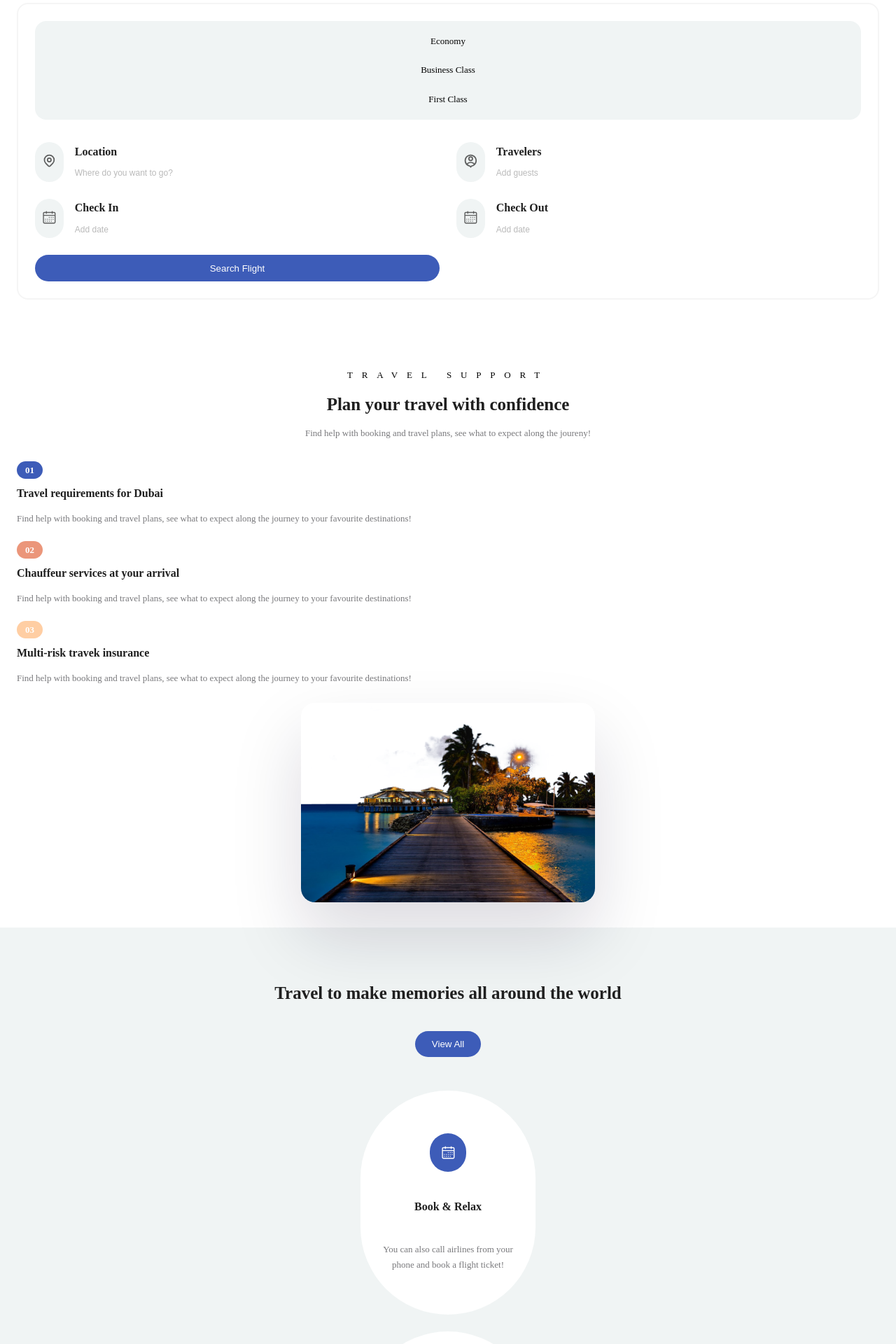
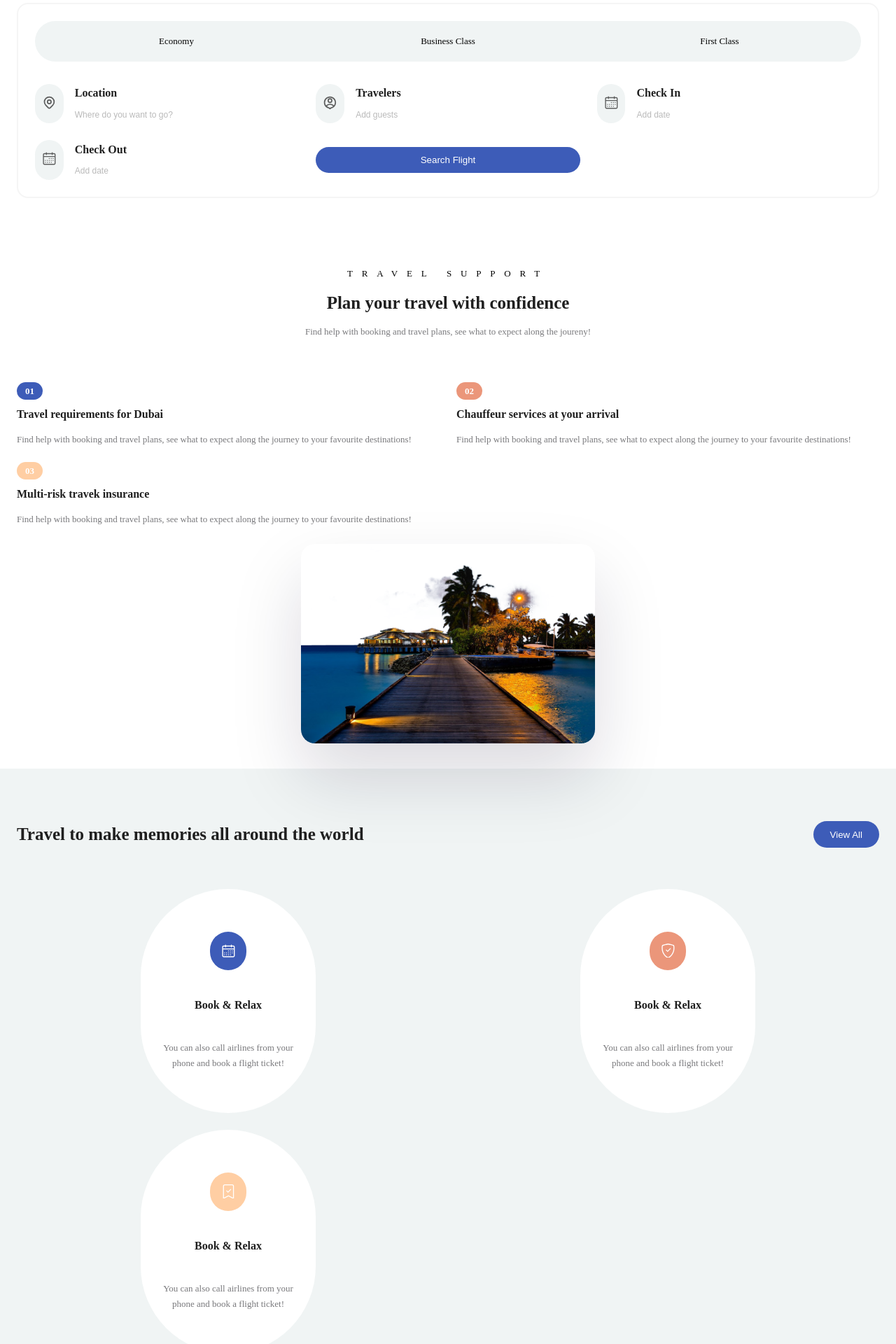
Before and after one commit to pdy1207/flightBooking-website, a React (Vite) app: page / in a window 1280 px wide. Shown: the part 960-2880 px from the top of the page at 70% size. Built offline with nearby package versions, Linux system fonts and the light colour scheme; a web font is replaced by a local one.

Commit message:
feat: @media screen styling 680px

```diff
--- a/src/main.css
+++ b/src/main.css
@@ -232,8 +232,8 @@ h2 {
 }
 .home .homeImages .plane {
   position: absolute;
-  width: 100%;
-  top: -60%;
+  width: 95%;
+  top: -20%;
 }
 
 .search .sectionContainer {
@@ -652,4 +652,71 @@ h2 {
   .home .mainText {
     width: 80%;
   }
+  .home .homeImages .video {
+    border-radius: 15rem;
+  }
+  .home .homeImages .plane {
+    position: absolute;
+    width: 95%;
+    top: -20%;
+  }
+  .search .sectionContainer .btns {
+    border-radius: 3rem;
+    flex-direction: row;
+  }
+  .support .sectionContainer .infoDiv .textDiv {
+    margin-top: 2rem;
+    grid-template-columns: repeat(2, 1fr);
+  }
+  .info .infoContainer .titleDiv {
+    flex-direction: row;
+  }
+  .info .infoContainer .titleDiv h2 {
+    text-align: left;
+    max-width: 500px;
+  }
+  .info .infoContainer .cardsDiv {
+    grid-template-columns: repeat(2, 1fr);
+  }
+  .lounge .sectionContainer .textDiv .grids {
+    grid-template-columns: repeat(2, 1fr);
+  }
+  .subscribe .sectionContainer .inputDiv {
+    justify-content: space-between;
+  }
+  .subscribe .sectionContainer .inputDiv .btn {
+    max-width: -moz-max-content;
+    max-width: max-content;
+  }
+  .footer .sectionContainer {
+    padding-top: 2rem;
+    grid-template-columns: repeat(3, 1fr);
+  }
+}
+@media screen and (min-width: 680px) {
+  .home .mainText {
+    width: 80%;
+  }
+  .homeImages .videoDiv {
+    width: 80%;
+  }
+  .homeImages .videoDiv .video {
+    height: 100%;
+    width: 100%;
+    border-radius: 15rem;
+  }
+  .homeImages .plane {
+    width: 95%;
+    top: -20%;
+  }
+  .search .sectionContainer .btn {
+    border-radius: 3rem;
+    flex-direction: row;
+  }
+  .search .sectionContainer .searchInputs {
+    grid-template-columns: repeat(3, 1fr);
+  }
+  .footer .sectionContainer {
+    grid-template-columns: repeat(4, 1fr);
+  }
 }/*# sourceMappingURL=main.css.map */
--- a/src/main.scss
+++ b/src/main.scss
@@ -261,8 +261,8 @@ h2{
         }
         .plane{
             position: absolute;
-            width: 100%;
-            top: -60%;
+            width: 95%;
+            top: -20%;
         }
     }
 }
@@ -770,5 +770,133 @@ h2{
         .mainText{
             width: 80%;
         }
+        .homeImages{
+            .video{
+                border-radius: 15rem;
+            }
+            .plane{
+                position: absolute;
+                width: 95%;
+                top: -20%;
+            }
+        }
+    }
+
+     // Search section styling =================>
+     .search {
+        .sectionContainer{
+            .btns{
+                border-radius: 3rem;
+                flex-direction: row;
+            }
+
+
+        }
+    }
+      // Support section styling =================>
+      .support{
+        .sectionContainer{
+            .infoDiv{
+                .textDiv{
+                    margin-top: 2rem;
+                    grid-template-columns: repeat(2,1fr);
+                }
+            }
+        }
+      }
+
+      // Info section styling =================>
+      .info{
+        .infoContainer{
+            .titleDiv{
+                flex-direction: row;
+                h2{
+                    text-align: left;
+                    max-width: 500px;
+
+                }
+            }
+            .cardsDiv{
+                grid-template-columns: repeat(2,1fr);
+            }
+        }
+      }
+
+       // Lounge section styling =================>
+       .lounge{
+        .sectionContainer{
+            .textDiv{
+                .grids{
+                    grid-template-columns: repeat(2,1fr);
+                }
+            }
+        }
+       }
+
+
+       // Subscribe section styling =================>
+        .subscribe{
+            .sectionContainer{
+                .inputDiv{
+                    justify-content: space-between;
+                    .btn{
+                        max-width: max-content;
+                    }
+                }
+            }
+        }
+
+    // Footer section styling =================>
+    .footer{
+        .sectionContainer{
+            padding-top: 2rem;
+            grid-template-columns: repeat(3,1fr);
+
+        }
     }
 }
+
+@media screen and (min-width: 680px){
+     // Home section styling ===================>
+     .home{
+        .mainText{
+            width: 80%;
+        }
+      }
+      .homeImages{
+        .videoDiv{
+            width: 80%;
+            .video{
+                height: 100%;
+                width: 100%;
+                border-radius: 15rem;
+            }
+        }
+        .plane{
+            width: 95%;
+            top: -20%;
+        }
+      }
+     // Search section styling =================>
+     .search {
+        .sectionContainer{
+            .btn{
+                border-radius: 3rem;
+                flex-direction: row;
+            }
+            .searchInputs{
+                grid-template-columns: repeat(3,1fr);
+            }
+
+
+        }
+    }
+
+     // Footer section styling =================>
+     .footer{
+        .sectionContainer{
+            grid-template-columns: repeat(4,1fr);
+
+        }
+    }
+}
```
Also changed, not shown: src/assets/airplane.png, 1 other file (tests, documents, lock files or other folders).
